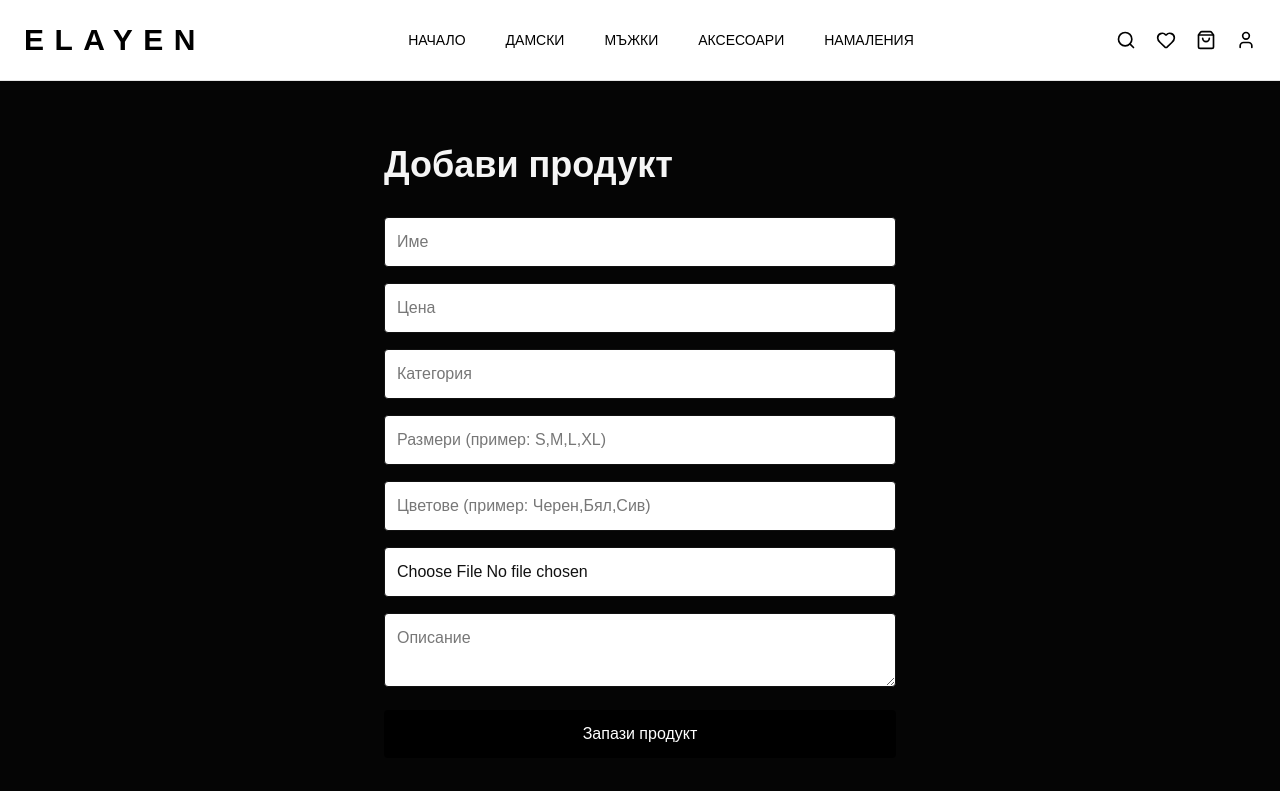
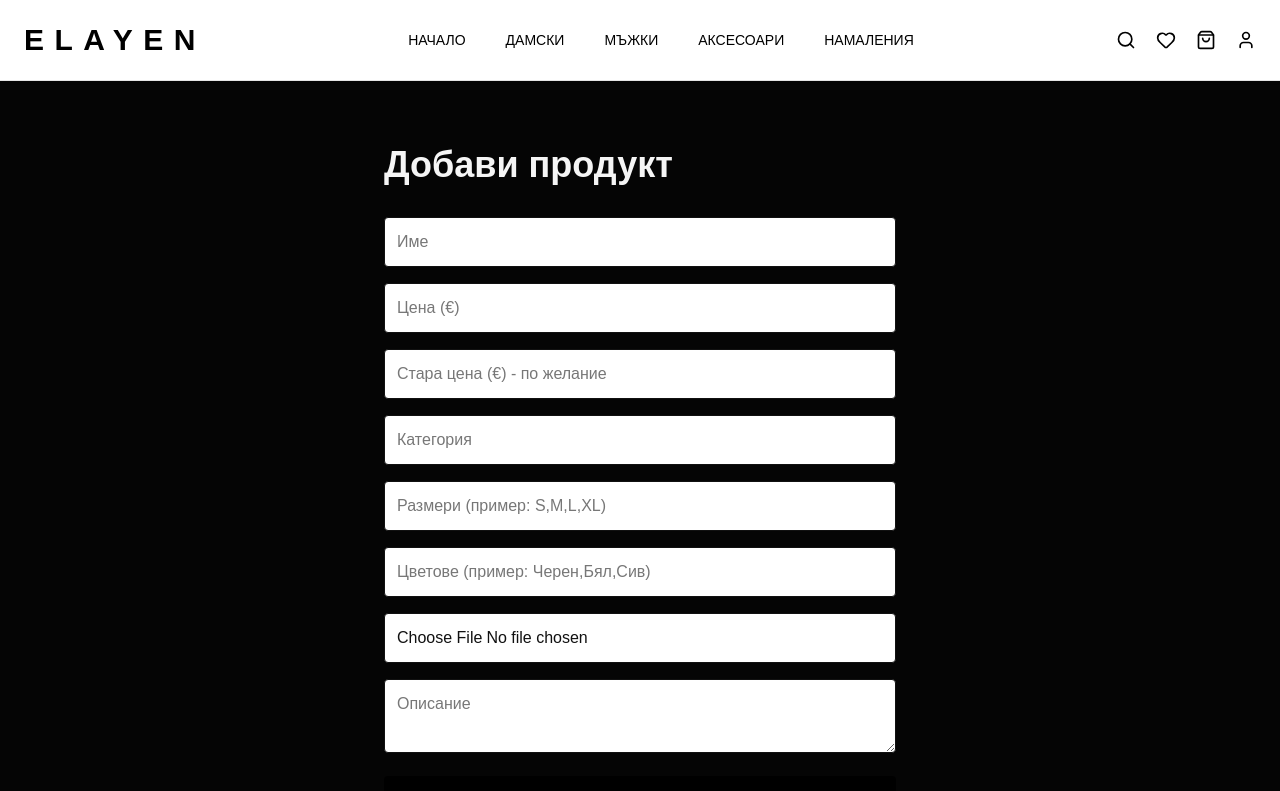
Before and after one commit to kvalchev9/elayen-fashion, a Next.js app: page /admin/products/new in a window 1280 px wide. Shown: the top 791 px of the page. Built offline with nearby package versions, Linux system fonts and the light colour scheme; no server answers.

Commit message:
add old price field

```diff
--- a/app/admin/products/new/page.tsx
+++ b/app/admin/products/new/page.tsx
@@ -11,6 +11,7 @@ export default function NewProductPage() {
   const [form, setForm] = useState({
     name: "",
     price: "",
+    oldPrice: "",
     category: "",
     sizes: "",
     colors: "",
@@ -32,6 +33,7 @@ export default function NewProductPage() {
       [field]: value,
     });
   }
+
 
 
 
@@ -74,6 +76,7 @@ export default function NewProductPage() {
     const imageUrl = await uploadImage();
 
 
+
     const res = await fetch("/api/products", {
 
       method: "POST",
@@ -82,9 +85,17 @@ export default function NewProductPage() {
         "Content-Type": "application/json",
       },
 
+
       body: JSON.stringify({
+
         ...form,
+
+        oldPrice: form.oldPrice
+          ? Number(form.oldPrice)
+          : null,
+
         image: imageUrl,
+
       }),
 
     });
@@ -104,6 +115,7 @@ export default function NewProductPage() {
     }
 
   }
+
 
 
 
@@ -138,12 +150,26 @@ export default function NewProductPage() {
 
 
         <input
-          placeholder="Цена"
+          placeholder="Цена (€)"
           type="number"
+          step="0.01"
           className="w-full rounded border p-3 text-black"
           value={form.price}
           onChange={(e)=>
             update("price", e.target.value)
+          }
+        />
+
+
+
+        <input
+          placeholder="Стара цена (€) - по желание"
+          type="number"
+          step="0.01"
+          className="w-full rounded border p-3 text-black"
+          value={form.oldPrice}
+          onChange={(e)=>
+            update("oldPrice", e.target.value)
           }
         />
 
```
